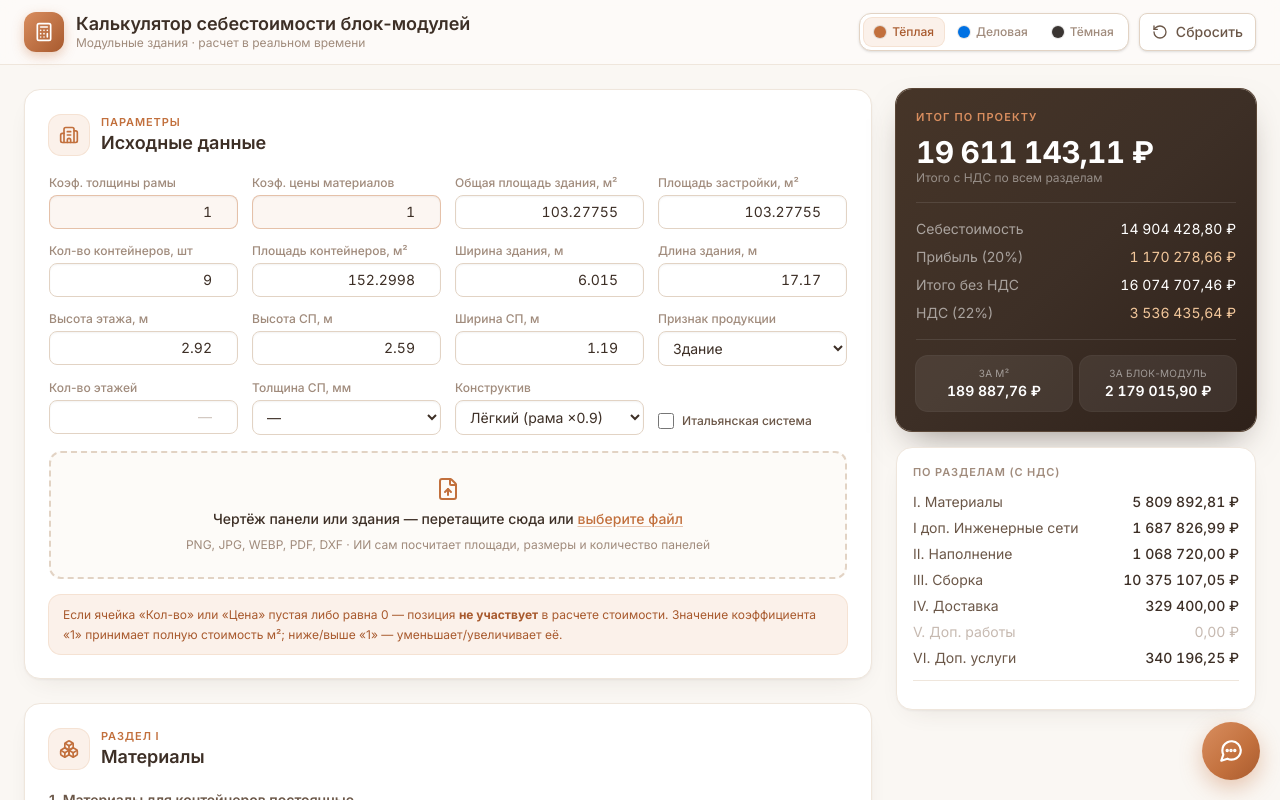
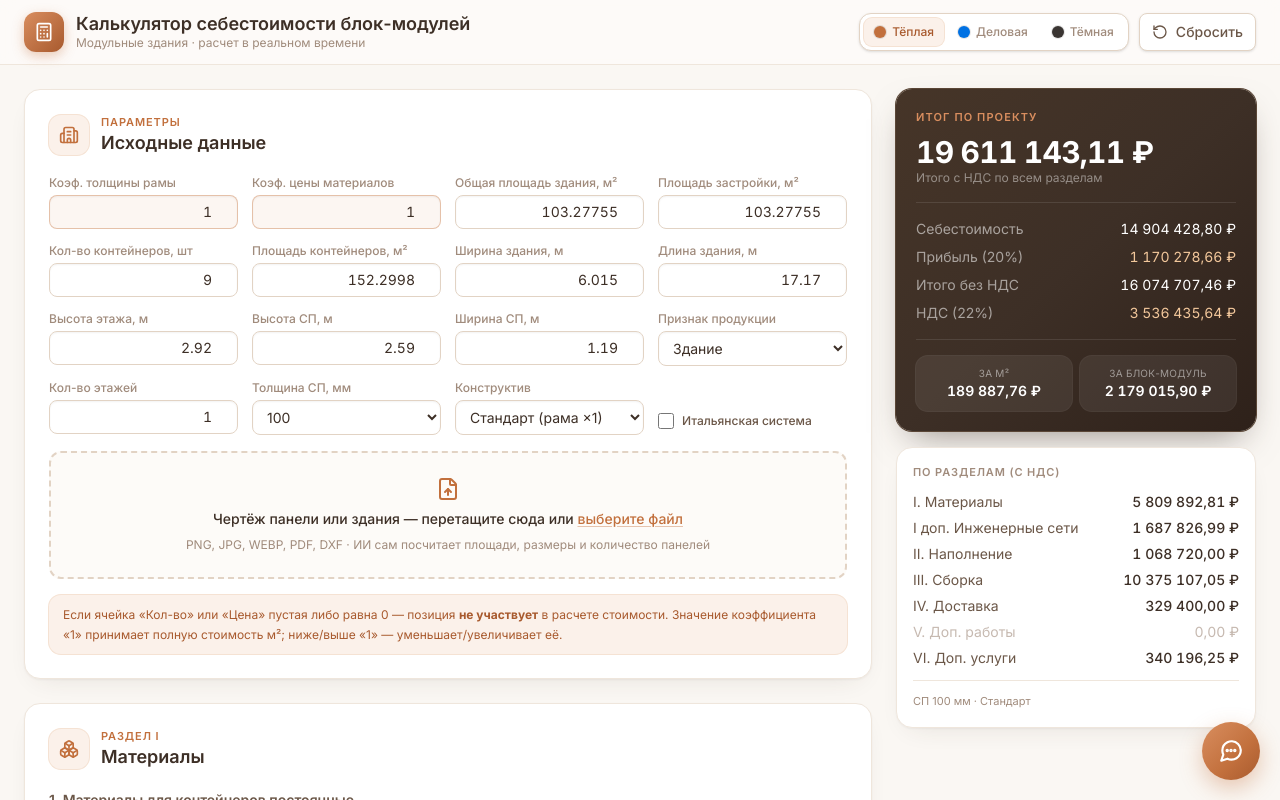
Before and after one commit to Wreclex/bm-calculator, a Next.js app: page / in a window 1280 px wide. Shown: the top 800 px of the page. Built offline with nearby package versions, Linux system fonts and the light colour scheme.

Commit message:
Add files via upload

```diff
--- a/calculator/reference.ts
+++ b/calculator/reference.ts
@@ -131,6 +131,7 @@ export const makeDefaults = (): FormValues => ({
     buildingWidth: 6.015, buildingLength: 17.17, floorHeight: 2.92,
     spHeight: 2.59, spWidth: 1.19,
     productType: "building",
+    spThickness: 100, construction: "standard", italianSystem: false, floors: 1,
   },
   materialsConst: [
     { id: "frameTop", name: "Рама верхняя с наполнением", unit: "м²", qty: CA, price: 4900, frame: true },
--- a/calculator/types.ts
+++ b/calculator/types.ts
@@ -33,6 +33,11 @@ export interface Params {
   spHeight: number | null;
   spWidth: number | null;
   productType: "building" | "none";
+  /* --- v4: расширенные параметры --- */
+  spThickness: number | null;        // толщина сэндвич-панели, мм (80/100/150/200)
+  construction: "light" | "standard" | "reinforced"; // конструктив → пресет коэф. толщины рамы
+  italianSystem: boolean;            // итальянская система (справочно, уходит в сводку и ИИ)
+  floors: number | null;             // количество этажей
 }
 
 export interface FormValues {
@@ -89,6 +94,10 @@ export const formSchema = z.object({
     spHeight: num,
     spWidth: num,
     productType: z.enum(["building", "none"]),
+    spThickness: num,
+    construction: z.enum(["light", "standard", "reinforced"]),
+    italianSystem: z.boolean(),
+    floors: num,
   }),
   materialsConst: z.array(lineItem),
   materialsVar: z.array(lineItem),
```
